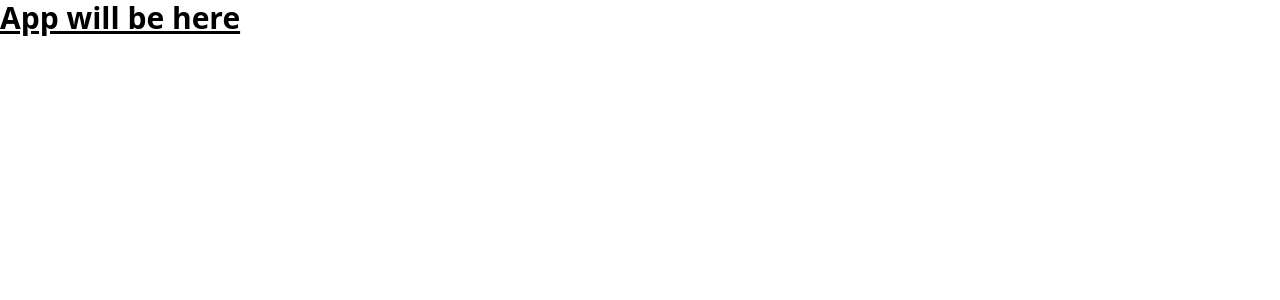
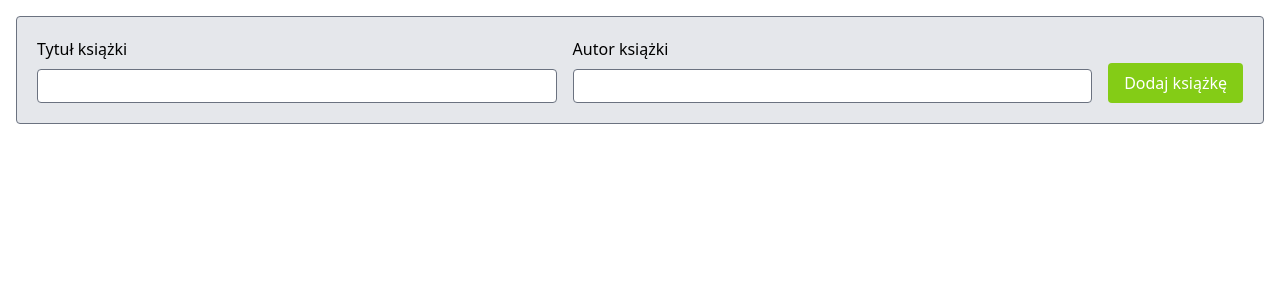
Before and after one commit to oskarski/do-przeczytania, a React (Create React App) app: page / in a window 1280 px wide. Shown: the top 300 px of the page. Built offline with nearby package versions, Linux system fonts and the light colour scheme.

Commit message:
added UI for create form

```diff
--- a/src/App.js
+++ b/src/App.js
@@ -1,8 +1,68 @@
+
+// const obj = {
+//   foo: 1,
+//   bar: 2,
+// };
+
+
+// const { foo } = obj
+
+// const secondObj = { ...obj }
+
+// console.log(foo);
+
+// const Foo = ({foo, bar}) => {
+//   return <div></div>
+// }
+
+// const Foo = (props) => {
+//   const {foo, bar} = props;
+
+//   return <div></div>
+// }
+
+
+const Label = (props) => {
+  return <label {...props} className="block mb-2" />
+
+  // Spread operator -> przepisanie propsów do `<label />`
+  // return <label
+  //         {...props}
+  //         // key=props[key]
+  //         // htmlFor={props.htmlFor}
+  //         // className={props.className}
+  //         // children={props.children} *
+  //         className="block mb-2"
+  //         />
+}
+
+const Input = (props)=> {
+  return <input {...props} className="w-full border border-gray-500 rounded py-1 px-2" />
+}
 
 
 function App() {
   return (
-    <div className="text-3xl font-bold underline">App will be here</div>
+    <div className="p-4">
+
+      <form className="bg-gray-200 border-gray-500 border p-5 rounded flex gap-x-4 items-end">
+        <div className="flex-1 flex gap-x-4">
+          <div className="flex-1">
+            <Label htmlFor="title" className="block mb-2">Tytuł książki</Label>
+            {/* Label({ htmlFor: 'title', className: 'block mb-2', children: 'Tytuł ...' }) */}
+            <Input id="title" name="title" type="text" />
+          </div>
+
+          <div className="flex-1">
+            <Label htmlFor="author" className="block mb-2">Autor książki</Label>
+            <Input id="author" name="author" type="text" />
+          </div>
+        </div>
+
+        <button className="bg-lime-500 text-white px-4 py-2 rounded hover:bg-lime-700 transition">Dodaj książkę</button>
+      </form>
+
+    </div>
   );
 }
 
```
